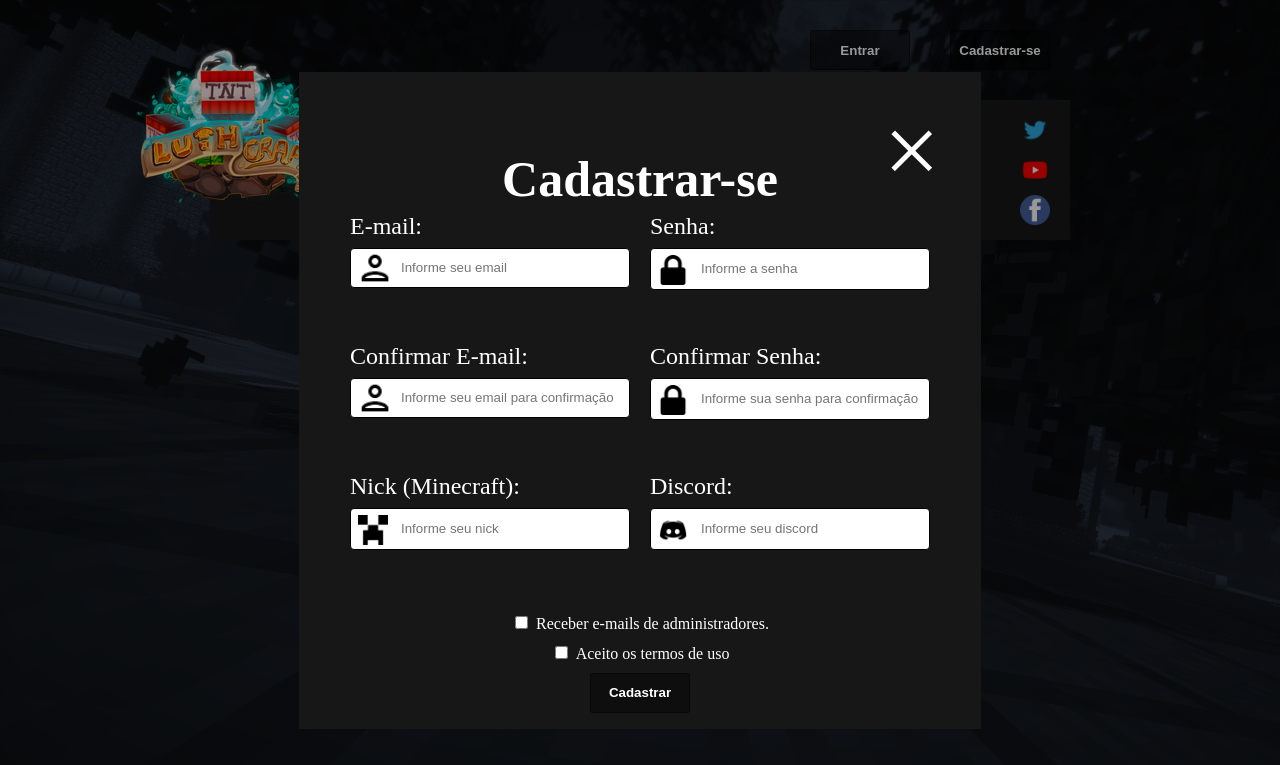
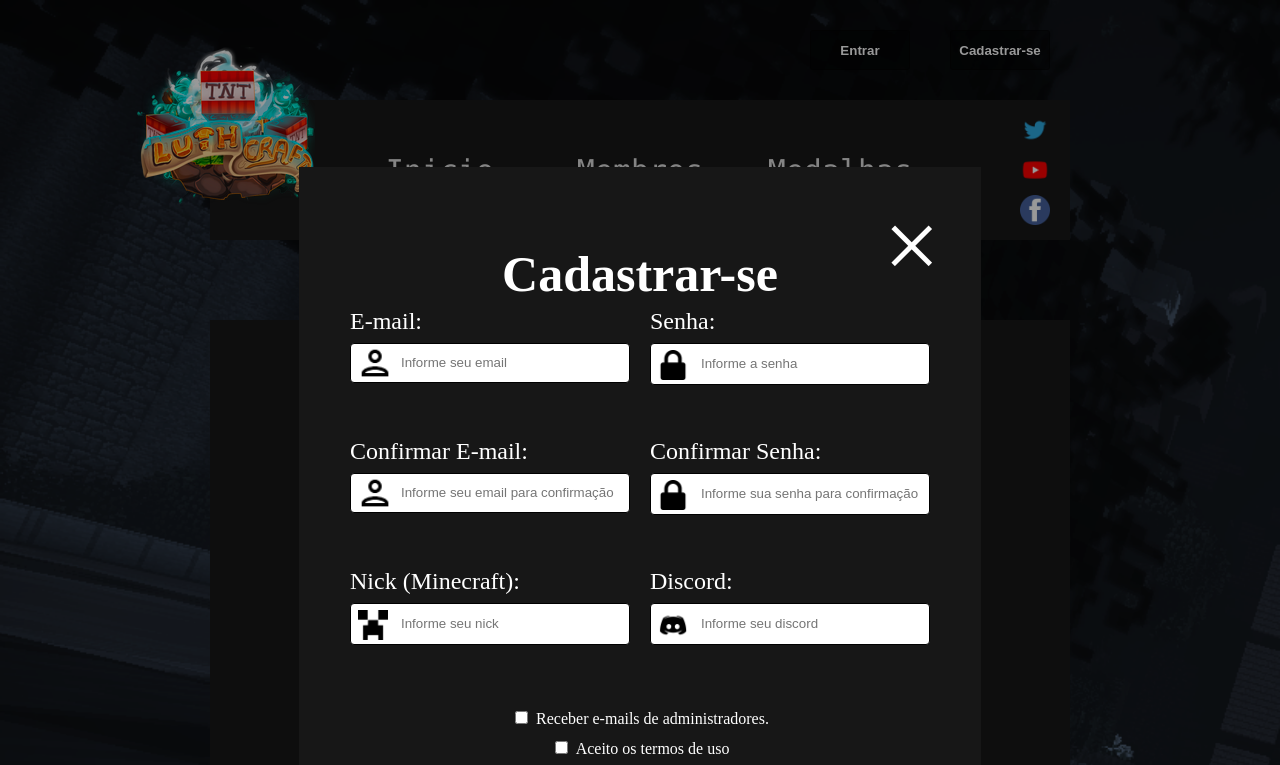
Before and after one commit to leonardolandin/Forum, a plain HTML site: page index.html in a window 1280 px wide. Both pictures are taken after a click on the button "Cadastrar-se". Shown: the top 765 px of the page. Drawn offline with Linux system fonts and the light colour scheme.

Commit message:
Pagina scrollada

```diff
--- a/index.html
+++ b/index.html
@@ -10,7 +10,7 @@
   <link href="https://fonts.googleapis.com/icon?family=Material+Icons" rel="stylesheet" />
 </head>
 
-<body>
+<body id="body">
   <div class="background">
     <div class="login-container">
       <button onclick="modal('cadastro')">Cadastrar-se</button>
@@ -124,6 +124,11 @@
         </div>
       </nav>
     </div>
+    <div class="content-forum">
+      <div>
+
+      </div>
+    </div>
   </div>
   <script src="./script/main.js"></script>
   <script src="./script/routesAndTemplates.js"></script>
--- a/script/main.js
+++ b/script/main.js
@@ -4,14 +4,18 @@ vm.modal = function(tipo) {
     if (tipo == 'login') {
         document.getElementById('auth-login').style.display='flex'
         document.getElementById('auth-login').style.background='rgba(0,0,0, 0.4)'
+        document.getElementById('body').style.overflow='hidden'
     }
     if (tipo == 'cadastro') {
         document.getElementById('auth-cadastro').style.display='flex'
         document.getElementById('auth-cadastro').style.background='rgba(0,0,0,  0.4)'
+        document.getElementById('body').style.overflow='hidden'
     }
     if (tipo == 'exit') {
         document.getElementById('auth-login').style.display='none'
         document.getElementById('auth-cadastro').style.display='none'
+        document.getElementById('body').style.overflowY='auto'
+        document.getElementById('body').style.overflowX='hidden'
     }
     if (tipo == 'exit-esqueceu') {
         document.getElementById('modal-esqueceu').style.display='none'
@@ -32,6 +36,8 @@ for(let i = 0; i < vm.arrayPrevent.length; i++) {
 vm.hideModal = function() {
     document.getElementById('auth-login').style.display='none'
     document.getElementById('auth-cadastro').style.display='none'
+    document.getElementById('body').style.overflowY='auto'
+    document.getElementById('body').style.overflowX='hidden'
 }
 
 vm.modalInside = function(event) {
--- a/script/routesAndTemplates.js
+++ b/script/routesAndTemplates.js
@@ -1,3 +1,5 @@
+vm = this
+
 let homePage = `<section>
 
 </section>`
--- a/styles/login-modal.css
+++ b/styles/login-modal.css
@@ -1,6 +1,6 @@
 .modal-container {
   width: 100vw;
-  height: 100vh;
+  height: 990px;
   justify-content: center;
   align-items: center;
   position: absolute;
--- a/styles/main.css
+++ b/styles/main.css
@@ -1,6 +1,8 @@
 body {
   margin: 0;
   padding: 0;
+  overflow-y: auto;
+  overflow-x: hidden;
 }
 
 li {
@@ -32,7 +34,6 @@ li a:hover {
   background: url(../images/background.png) no-repeat;
   background-size: cover;
   width: 100vw;
-  height: 100vh;
   display: flex;
   flex-direction: column;
   align-items: center;
@@ -121,3 +122,12 @@ li a:hover {
   color: black;
   border: 1px solid white;
 }
+
+.content-forum {
+  background-color: #171717;
+  width: 860px;
+  display: flex;
+  height: 1160px;
+  margin-top: 80px;
+  margin-bottom: 60px;
+}
```
